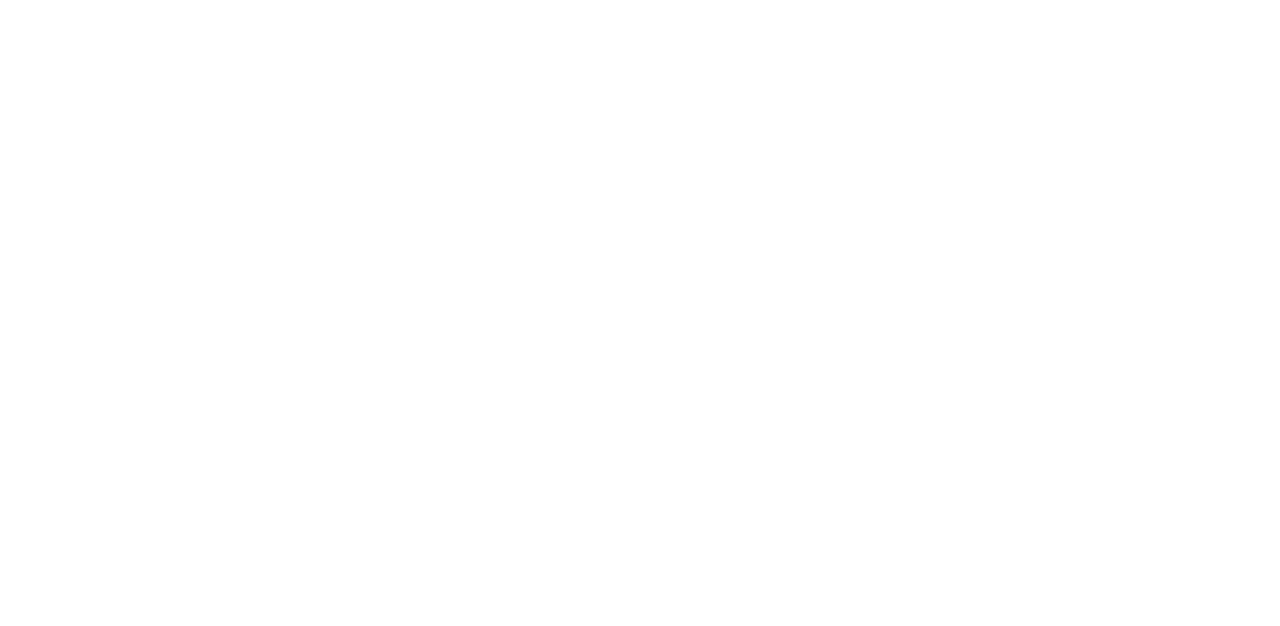
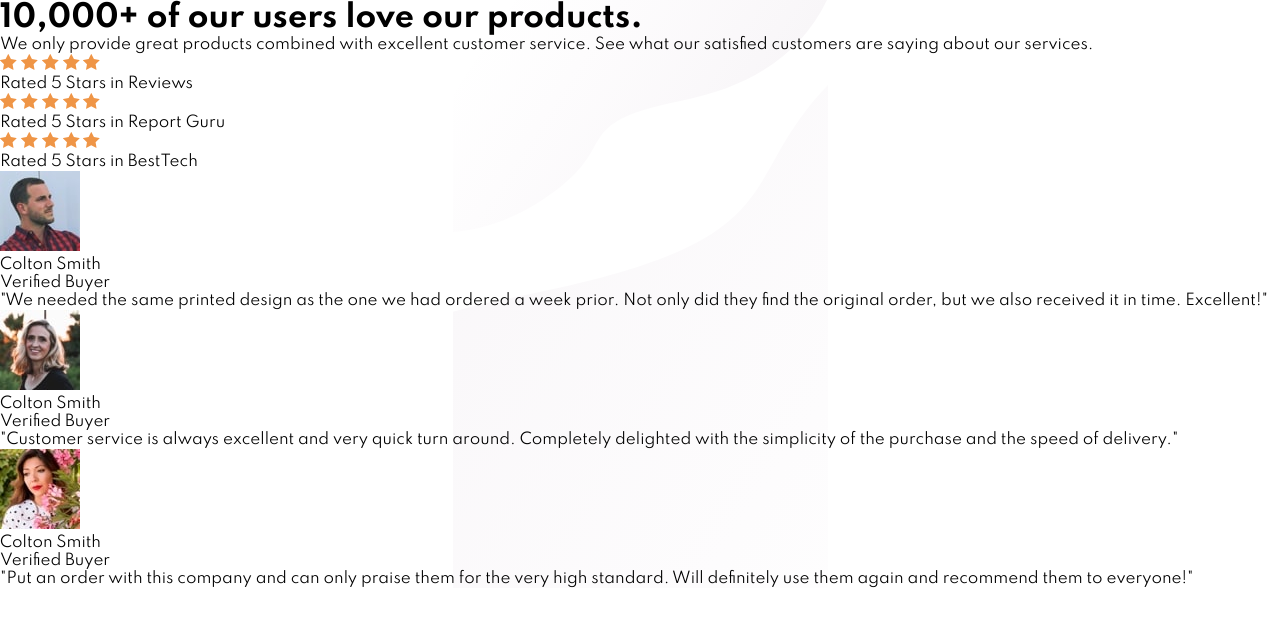
Before and after one commit to Mayur-Arde/social-proof-section-master, a plain HTML site: page index.html in a window 1280 px wide. Drawn offline with Linux system fonts and the light colour scheme.

Commit message:
html bg done

```diff
--- a/index.html
+++ b/index.html
@@ -14,30 +14,94 @@
 </head>
 
 <body>
-  <!-- 10,000+ of our users love our products.
 
-    We only provide great products combined with excellent customer service.
-    See what our satisfied customers are saying about our services.
+  <div class="container">
+    <div class="top-container">
+      <div class="header">
+        <h1 class="heading">10,000+ of our users love our products.
+        </h1>
+        <p class="sub-heading">We only provide great products combined with excellent customer service.
+          See what our satisfied customers are saying about our services.</p>
+      </div>
+      <div class="rating">
+        <div class="rating-box">
+          <div class="rating-star">
+            <img src="./images/icon-star.svg" alt="star">
+            <img src="./images/icon-star.svg" alt="star">
+            <img src="./images/icon-star.svg" alt="star">
+            <img src="./images/icon-star.svg" alt="star">
+            <img src="./images/icon-star.svg" alt="star">
+          </div>
+          <p>Rated 5 Stars in Reviews</p>
+        </div>
+        <div class="rating-box">
+          <div class="rating-star">
+            <img src="./images/icon-star.svg" alt="star">
+            <img src="./images/icon-star.svg" alt="star">
+            <img src="./images/icon-star.svg" alt="star">
+            <img src="./images/icon-star.svg" alt="star">
+            <img src="./images/icon-star.svg" alt="star">
+          </div>
+          <p>Rated 5 Stars in Report Guru</p>
+        </div>
+        <div class="rating-box">
+          <div class="rating-star">
+            <img src="./images/icon-star.svg" alt="star">
+            <img src="./images/icon-star.svg" alt="star">
+            <img src="./images/icon-star.svg" alt="star">
+            <img src="./images/icon-star.svg" alt="star">
+            <img src="./images/icon-star.svg" alt="star">
+          </div>
+          <p>Rated 5 Stars in BestTech</p>
+        </div>
+      </div>
+    </div>
+    <div class="bottom-container">
+      <div class="testimoinals">
+        <div class="testimoinals-box">
+          <div class="testimoinals-blog">
+            <img src="./images/image-colton.jpg" alt="profile-img" class="profile-img">
+            <div class="testimoinals-blog-right">
+              <p class="name">Colton Smith </p>
+              <p class="verified">Verified Buyer</p>
+            </div>
+          </div>
+          <div class="testimoinals-blog-quote">
+            <p>"We needed the same printed design as the one we had ordered a week prior.
+              Not only did they find the original order, but we also received it in time.
+              Excellent!"</p>
+          </div>
+        </div>
+        <div class="testimoinals-box">
+          <div class="testimoinals-blog">
+            <img src="./images/image-irene.jpg" alt="profile-img" class="profile-img">
+            <div class="testimoinals-blog-right">
+              <p class="name">Colton Smith </p>
+              <p class="verified">Verified Buyer</p>
+            </div>
+          </div>
+          <div class="testimoinals-blog-quote">
+            <p>"Customer service is always excellent and very quick turn around. Completely
+              delighted with the simplicity of the purchase and the speed of delivery."</p>
+          </div>
+        </div>
+        <div class="testimoinals-box">
+          <div class="testimoinals-blog">
+            <img src="./images/image-anne.jpg" alt="profile-img" class="profile-img">
+            <div class="testimoinals-blog-right">
+              <p class="name">Colton Smith </p>
+              <p class="verified">Verified Buyer</p>
+            </div>
+          </div>
+          <div class="testimoinals-blog-quote">
+            <p>"Put an order with this company and can only praise them for the very high
+              standard. Will definitely use them again and recommend them to everyone!"</p>
+          </div>
+        </div>
+      </div>
+    </div>
+  </div>
 
-    Rated 5 Stars in Reviews
-    Rated 5 Stars in Report Guru
-    Rated 5 Stars in BestTech
-
-    Colton Smith
-    Verified Buyer
-    "We needed the same printed design as the one we had ordered a week prior.
-    Not only did they find the original order, but we also received it in time.
-    Excellent!"
-
-    Irene Roberts
-    Verified Buyer
-    "Customer service is always excellent and very quick turn around. Completely
-    delighted with the simplicity of the purchase and the speed of delivery."
-
-    Anne Wallace
-    Verified Buyer
-    "Put an order with this company and can only praise them for the very high
-    standard. Will definitely use them again and recommend them to everyone!" -->
 
   <!-- <div class="attribution">
       Challenge by
--- a/styles/style.css
+++ b/styles/style.css
@@ -21,6 +21,10 @@ html {
 
 body {
   font-family: 'Spartan', sans-serif;
+  background-image: url(../images/bg-pattern-top-mobile.svg) , url(../images/bg-pattern-bottom-mobile.svg);
+  background-repeat: no-repeat;
+  background-position:top center , bottom center;
+  background-size: 375px , cover 375px;
 }
 
 /* attribution */
```
